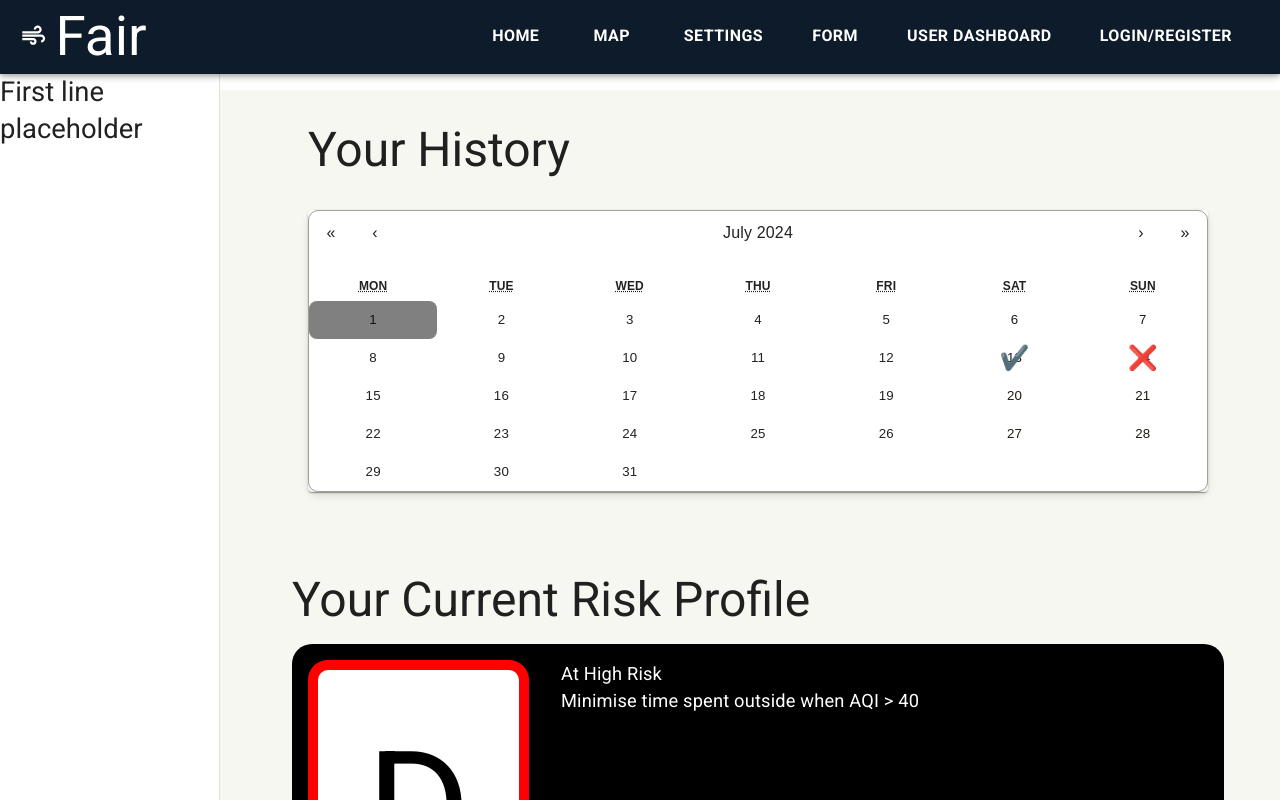
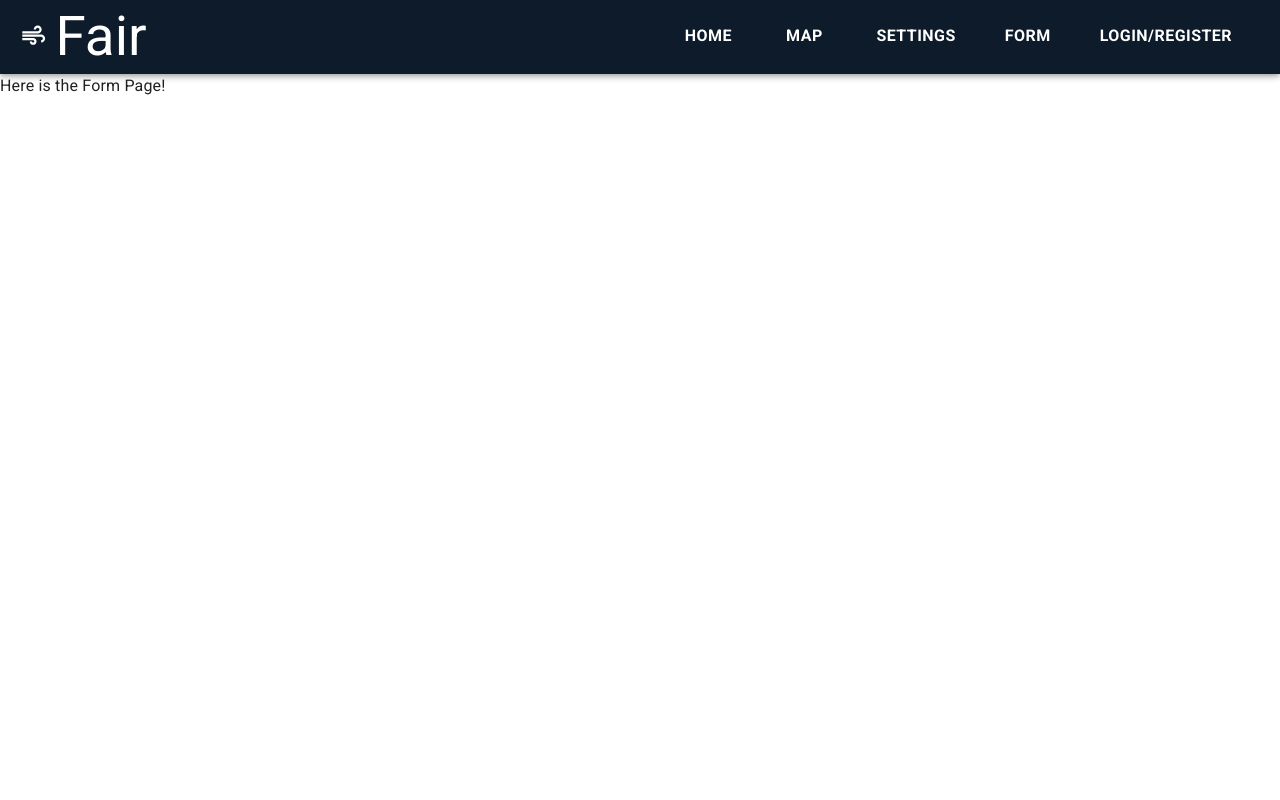
Before and after one commit to Naveen-Jaisankar/COMP47360-Web-Application, a React (Vite) app in the folder FrontEnd/air-quality-app/: page /form in a window 1280 px wide. Shown: the top 800 px of the page. Built offline with nearby package versions, Linux system fonts and the light colour scheme.

Commit message:
Reset webpage setup to original. User dashboard and calendar pages have been updated. Calendar page needs a fair bit more work.

```diff
--- a/FrontEnd/air-quality-app/src/App.jsx
+++ b/FrontEnd/air-quality-app/src/App.jsx
@@ -39,7 +39,7 @@ function App() {
           <Route path="/user" element={<UserPanel/>} />
           <Route path="/user/dailyform" element={<DailyForm/>} />
           <Route path="/user/userhistory" element={<UserHistory/>} />
-          <Route path="/userdashboard" element={<UserDashboard/>} />
+          <Route path="/user/userdashboard" element={<UserDashboard/>} />
           <Route path="/privacy" element={<Privacy/>} />
         </Routes>
       </MainContent>
--- a/FrontEnd/air-quality-app/src/components/custom-calendar.css
+++ b/FrontEnd/air-quality-app/src/components/custom-calendar.css
@@ -5,20 +5,20 @@
   width: 100% !important;
   border-radius: 10px; /* Rounds the corners of the calendar container */
   overflow: hidden; /* Prevents content from overflowing outside the rounded corners */
-  box-shadow: 0 4px 8px rgba(0, 0, 0, 0.1); /* Optional: adds a subtle shadow */
-  position: relative; /* Ensure proper clipping */
+  box-shadow: 0 4px 8px rgba(0, 0, 0, 0.1); /* Adds a subtle shadow */
+  position: relative; /* Ensures proper clipping */
 }
 
 /* Rounds the corners of the tiles */
 .react-calendar__tile {
-  border-radius: 8px; /* Adjust as needed for more or less rounding */
-  position: relative; /* Required for absolute positioning of content */
+  border-radius: 8px;
+  position: relative;
   overflow: hidden; /* Prevents content from extending outside the tile */
 }
 
 /* Adjusts the navigation header to fit within the rounded corners */
 .react-calendar__navigation {
-  border-radius: 10px; /* Adjust as needed for more or less rounding */
+  border-radius: 10px;
   overflow: hidden; /* Prevents overflow in navigation header */
 }
 
@@ -27,10 +27,10 @@
   color: #1f1b13 !important;
 }
 
-/* Highlighted today's date */
+/* Highlights today's date */
 .react-calendar__tile--now {
   background-color: grey !important;
-  border-radius: 8px; /* Ensure the rounded corners apply to today's date tile */
+  border-radius: 8px; /* Ensures the rounded corners apply to today's date tile */
 }
 
 /* Hides neighboring month days */
@@ -44,7 +44,7 @@
   align-items: center;
   justify-content: center;
   font-size: 1.5rem; /* Size of the tick icon */
-  position: absolute; /* Positioning for centering */
+  position: absolute;
   width: 100%;
   height: 100%;
   top: 0;
@@ -57,12 +57,12 @@
   color: transparent; /* Hide the number */
 }
 
-/* Color for success tick */
+/* Colour for success tick */
 .status.success {
   color: green;
 }
 
-/* Color for failure tick */
+/* Colour for failure tick */
 .status.failure {
   color: red;
 }
--- a/FrontEnd/air-quality-app/src/components/customcalendar.jsx
+++ b/FrontEnd/air-quality-app/src/components/customcalendar.jsx
@@ -1,14 +1,14 @@
 import React, { useState, useEffect } from 'react';
 import Calendar from 'react-calendar';
 import 'react-calendar/dist/Calendar.css';
-import './custom-calendar.css'; // Ensure this includes your updated styles
+import './custom-calendar.css';
 import { Paper } from '@mui/material';
 
 const CustomCalendar = () => {
   const [completedDaily, setCompletedDaily] = useState([]);
   const [dateStatuses, setDateStatuses] = useState({}); // State for storing date statuses
 
-  // Fetch dates and their statuses from backend or define mock data
+  // Fetch dates and their statuses from back end
   useEffect(() => {
     // Example mock data for completed dates and statuses
     const mockDates = [
--- a/FrontEnd/air-quality-app/src/components/navbar.jsx
+++ b/FrontEnd/air-quality-app/src/components/navbar.jsx
@@ -35,7 +35,6 @@ const Navbar = () => {
                 <NavbarButton to="/map">Map</NavbarButton>
                 <NavbarButton to="/settings">Settings</NavbarButton>
                 <NavbarButton to="/form">Form</NavbarButton>
-                <NavbarButton to="/userdashboard">User Dashboard</NavbarButton>
                 <NavbarButton to="/register">Login/Register</NavbarButton>
             </Box>
 
--- a/FrontEnd/air-quality-app/src/pages/Form.jsx
+++ b/FrontEnd/air-quality-app/src/pages/Form.jsx
@@ -1,47 +1,8 @@
-import { Container, Typography, Box, Paper} from "@mui/material"
-import UserContent from "../components/usercontent"
-import UserPlaceholder from "../components/userplaceholder"
-import CustomCalendar from "../components/customcalendar"
-import RiskProfileCard from "../components/riskprofilecard"
-
-export default function UserHistory () {
+export default function Form () {
     return (
         <>
-        <UserPlaceholder />
-        <UserContent sx={{
-            backgroundColor: "#f7f7f2"
-        }}>
-        <Container>
-            <Box sx= {{
-                padding: "2rem",
-                margin: "1rem"
-            }}>
-                <Typography variant="h3" component='h2' sx={{
-                    fontSize: "3rem",
-                    marginBottom: "2rem",
-                }}>Your History</Typography>
+        <h1>Here is the Form Page!</h1>
 
-                <Box>
-
-                <CustomCalendar />
-                </Box>
-
-            </Box>
-
-            <Box sx= {{
-                padding: "2rem"
-            }}>
-                <Typography variant="h3" component='h2' sx={{
-                    fontSize: "3rem"
-                }}>Your Current Risk Profile</Typography>
-                <RiskProfileCard />
-
-
-
-            </Box>
-
-        </Container>
-        </UserContent>
         </>
     )
 }
```
